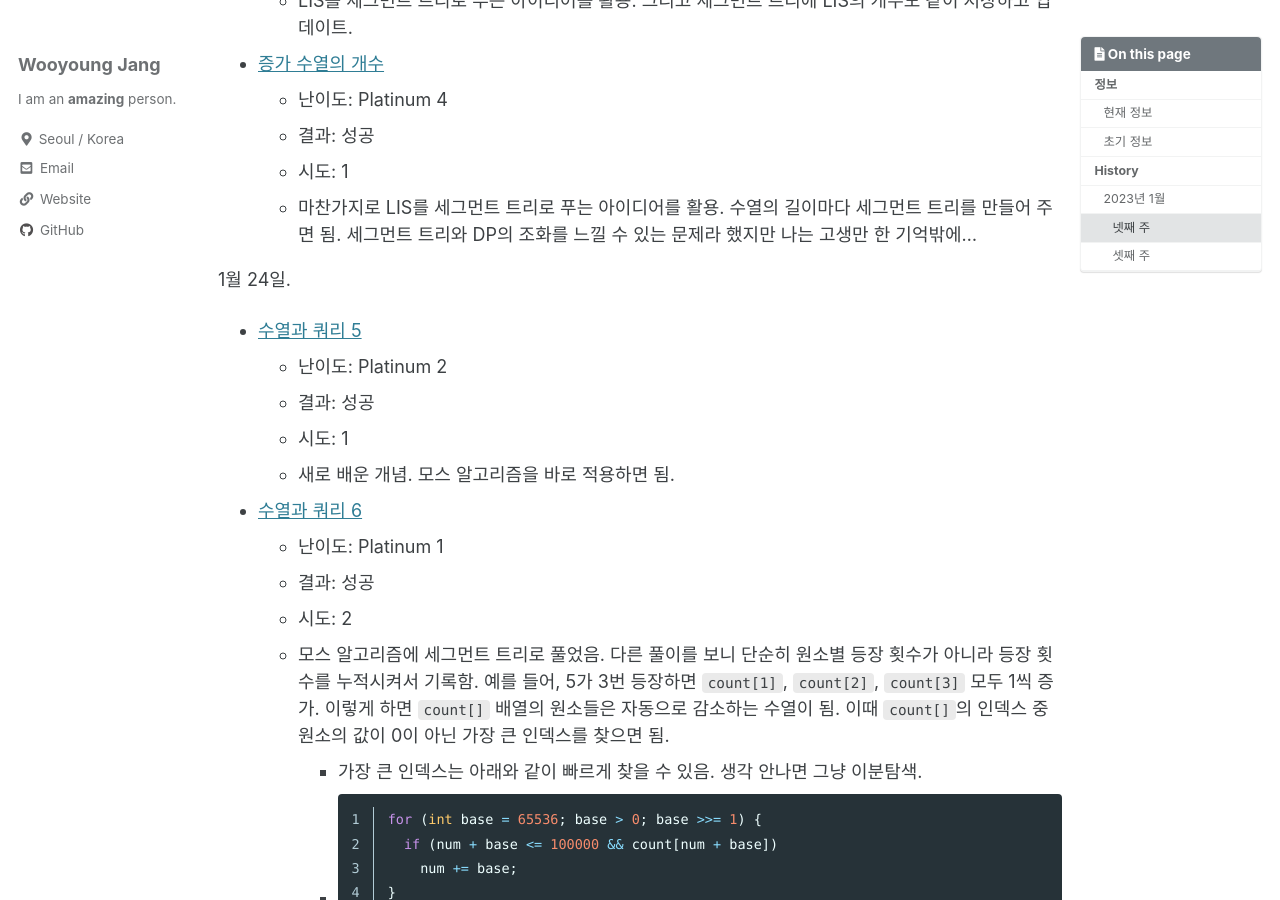
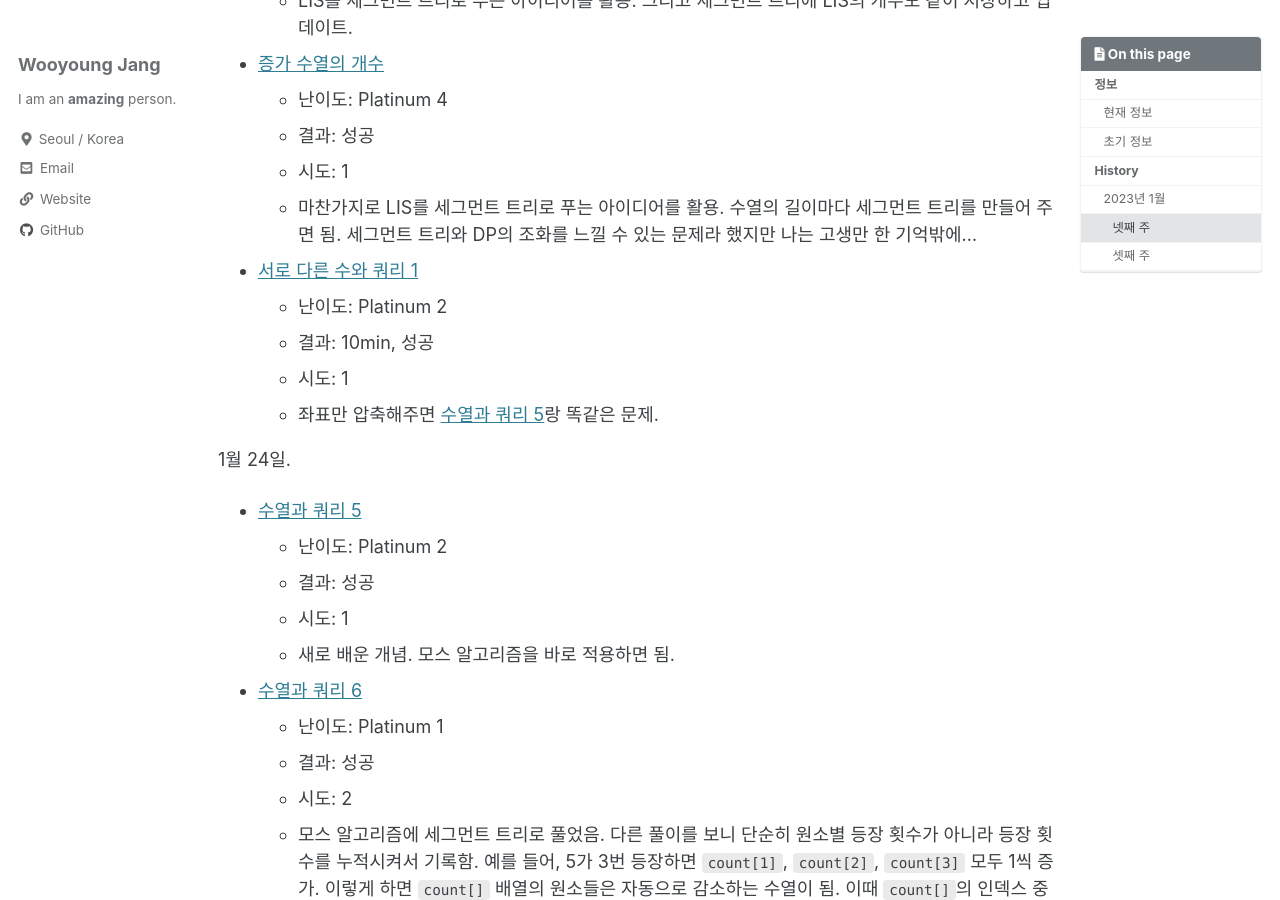
Before and after one commit to riverlike14/riverlike14.github.io, a Jekyll site: the page built from computer/competitive-programming/_posts/2023-01-17-My-Problem-Solving-History.md, in a window 1280 px wide and 900 px high, scrolled down 1352 px. Built offline with Jekyll 4.4.1, drawn with Linux system fonts in a browser that asks for light colours; cached includes are drawn as plain includes; comment, search, counter and statistics services are not loaded.

Commit message:
update cp history 14897

```diff
--- a/computer/competitive-programming/_posts/2023-01-17-My-Problem-Solving-History.md
+++ b/computer/competitive-programming/_posts/2023-01-17-My-Problem-Solving-History.md
@@ -47,6 +47,11 @@ Last Updated: 2023년 1월 25일.
   - 결과: 성공
   - 시도: 1
   - 마찬가지로 LIS를 세그먼트 트리로 푸는 아이디어를 활용. 수열의 길이마다 세그먼트 트리를 만들어 주면 됨. 세그먼트 트리와 DP의 조화를 느낄 수 있는 문제라 했지만 나는 고생만 한 기억밖에...
+- [서로 다른 수와 쿼리 1](https://www.acmicpc.net/problem/14897)
+  - 난이도: Platinum 2
+  - 결과: 10min, 성공
+  - 시도: 1
+  - 좌표만 압축해주면 [수열과 쿼리 5](https://www.acmicpc.net/problem/13547)랑 똑같은 문제.
 
 1월 24일.
 - [수열과 쿼리 5](https://www.acmicpc.net/problem/13547)
```
